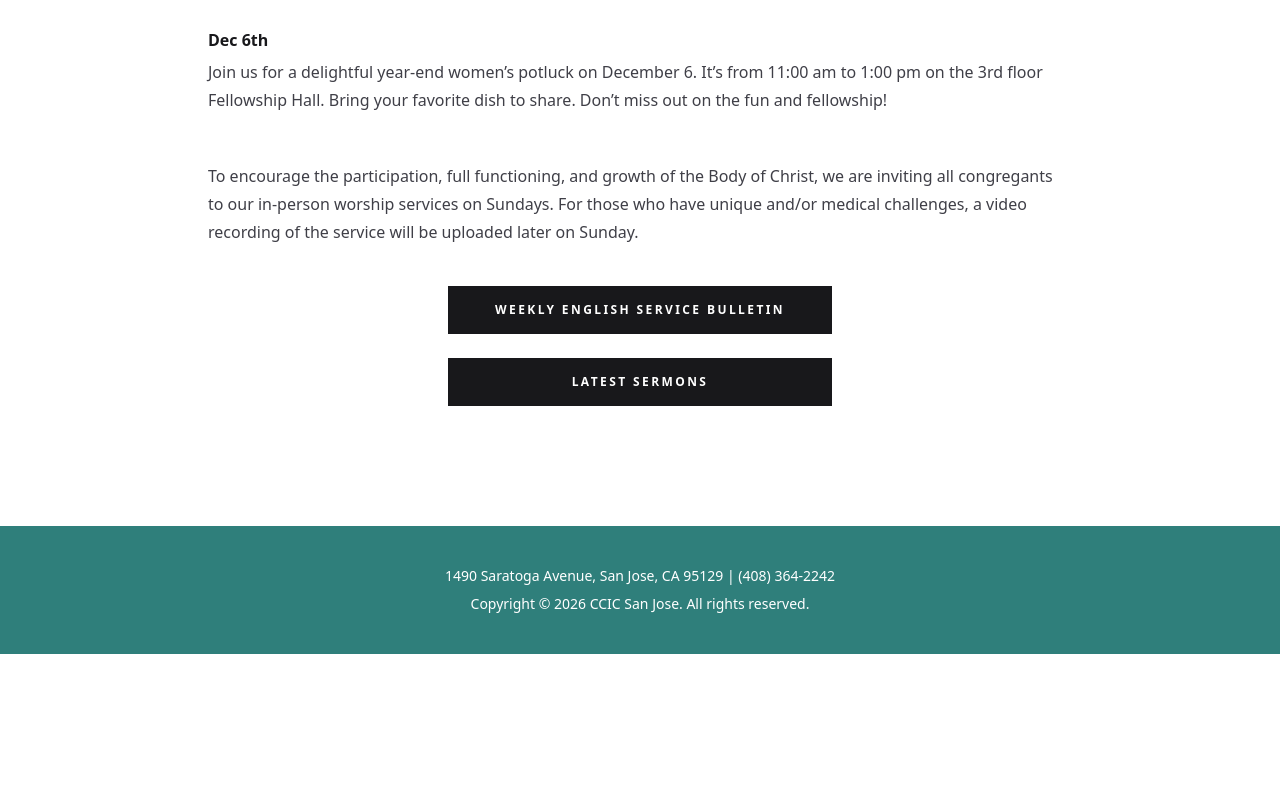
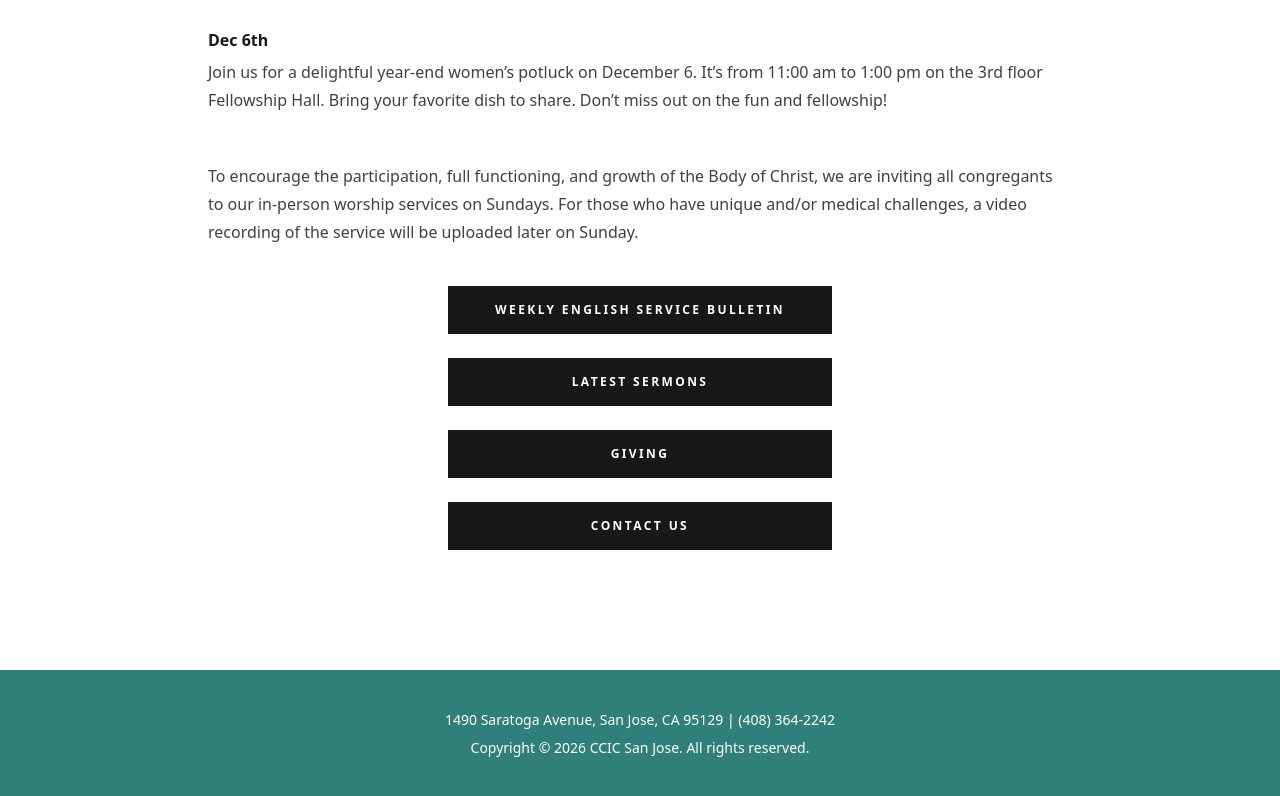
Before and after one commit to lugeorge8/abide, a Next.js app: page / in a window 1280 px wide. Shown: the part 1929-2725 px from the top of the page. Before the commit the page ends 2583 px from the top, so only its background shows below. Built offline with nearby package versions, Linux system fonts and the light colour scheme.

Commit message:
Add Giving and Contact Us buttons to home

```diff
--- a/src/app/page.tsx
+++ b/src/app/page.tsx
@@ -121,6 +121,20 @@ export default function Home() {
             >
               LATEST SERMONS
             </Link>
+            <a
+              href="https://en.ccic-sj.org/giving"
+              target="_blank"
+              rel="noreferrer"
+              className="mx-auto inline-flex w-full max-w-sm items-center justify-center rounded-none bg-zinc-900 px-10 py-4 text-xs font-semibold tracking-[0.2em] text-white hover:bg-zinc-800"
+            >
+              GIVING
+            </a>
+            <Link
+              href="/contact"
+              className="mx-auto inline-flex w-full max-w-sm items-center justify-center rounded-none bg-zinc-900 px-10 py-4 text-xs font-semibold tracking-[0.2em] text-white hover:bg-zinc-800"
+            >
+              CONTACT US
+            </Link>
           </div>
         </Reveal>
       </section>
```
